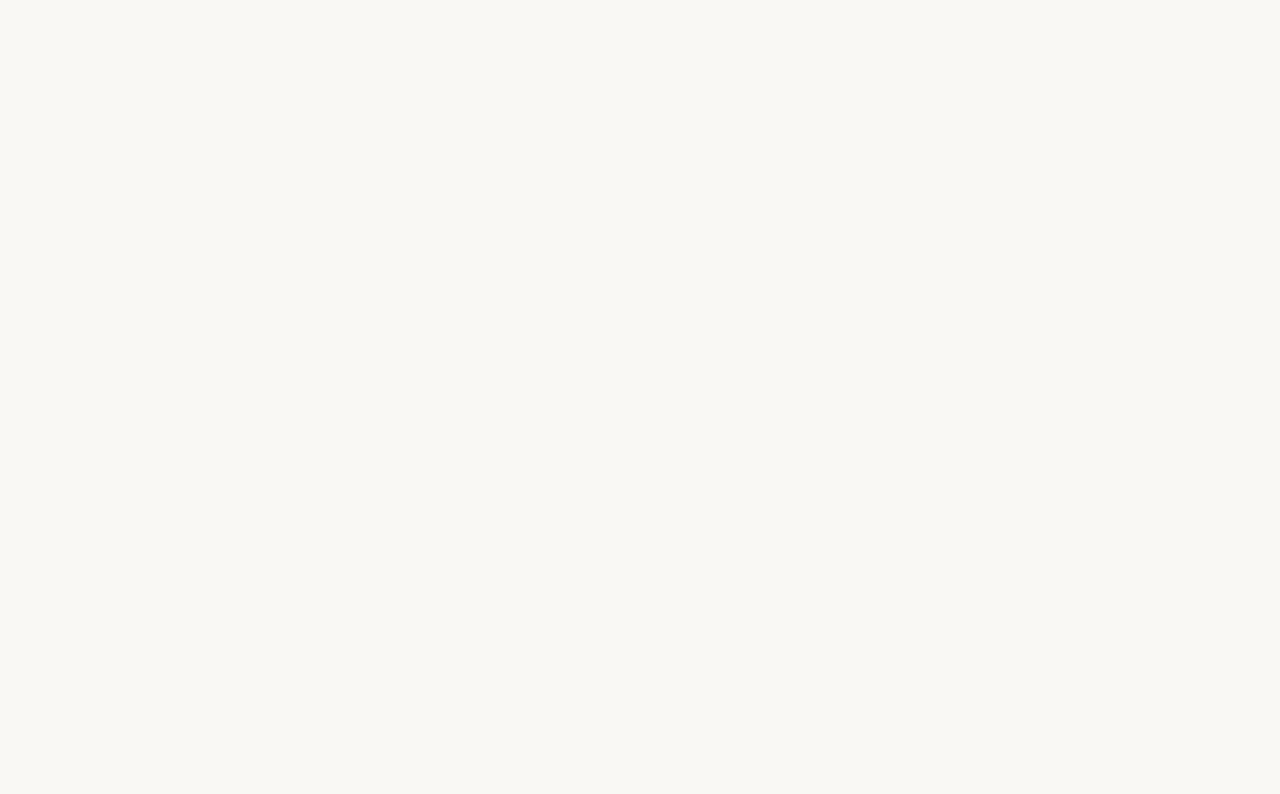
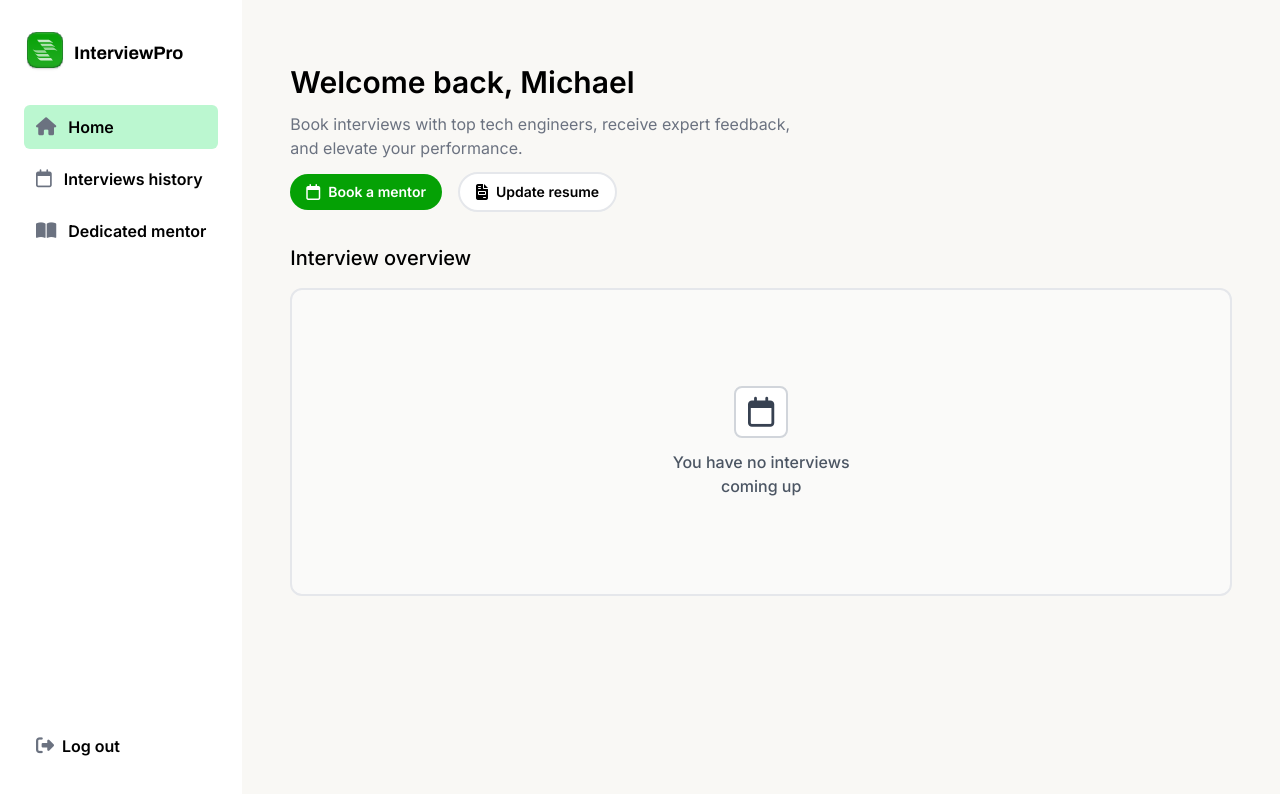
Before and after one commit to bahromiddin01/interview-react-app, a React (Create React App) app: page /dashboard in a window 1280 px wide. Before the commit this address had no page. Shown: the top 794 px of the page. Built offline with nearby package versions, Linux system fonts and the light colour scheme; the HTML template or start-up script is replaced by a standard one.

Commit message:
initial commit

```diff
--- a/src/App.js
+++ b/src/App.js
@@ -3,6 +3,7 @@ import { BrowserRouter, Routes, Route } from 'react-router-dom'
 import HomePage from './pages/HomePage'
 import SignUpPage from './pages/SignUpPage'
 import LogInPage from './pages/LogInPage'
+import DashboardPage from './pages/DashboardPage'
 
 export default function App() {
   return (
@@ -11,6 +12,7 @@ export default function App() {
         <Route path='/' element={<HomePage />} />
         <Route path='/signup' element={<SignUpPage />} />
         <Route path='/login' element={<LogInPage />} />
+        <Route path='/dashboard' element={<DashboardPage />} />
       </Routes>
     </BrowserRouter>
   )
--- /dev/null
+++ b/src/pages/DashboardPage.jsx
@@ -0,0 +1,82 @@
+import React from 'react'
+import logo from '../assets/images/logo.svg'
+import { supabase } from '../supabase/supabase'
+import { useNavigate } from 'react-router-dom'
+
+export default function DashboardPage() {
+
+    const navigate = useNavigate()
+
+    const handleLogOut = async e => {
+        e.preventDefault()
+
+        try {
+            const { error } = await supabase.auth.signOut()
+
+            if (error) {
+                console.error('Error:', error.message)
+            } else {
+                alert('You logged out')
+                navigate('/')
+            }
+        } catch (error) {
+            console.error('Error:', error.message)
+        }
+    }
+
+    return (
+        <div className='flex h-screen 4xl:container mx-auto'>
+            <div className='flex flex-col justify-between flex-none py-8 px-6 bg-white'>
+                <div className='flex flex-col gap-8'>
+                    <div className='flex items-center gap-2'>
+                        <img src={logo} alt="LogoImage" />
+                        <h4 className='text-lg font-bold font-archivo'>InterviewPro</h4>
+                    </div>
+                    <div className='flex flex-col gap-2'>
+                        <button className='flex items-center gap-3 bg-green-200 py-2 px-3 rounded-md'>
+                            <i className="fa-solid fa-house text-lg text-gray-500"></i>
+                            <p className='text-base font-semibold font-inter'>Home</p>
+                        </button>
+                        <button className='flex items-center gap-3 py-2 px-3 rounded-md hover:bg-green-200 transition-all duration-200 ease-in-out'>
+                            <i className="fa-regular fa-calendar text-lg text-gray-500"></i>
+                            <p className='text-base font-semibold font-inter'>Interviews history</p>
+                        </button>
+                        <button className='flex items-center gap-3 py-2 px-3 rounded-md hover:bg-green-200 transition-all duration-200 ease-in-out'>
+                            <i className="fa-solid fa-book-open text-lg text-gray-500"></i>
+                            <p className='text-base font-semibold font-inter'>Dedicated mentor</p>
+                        </button>
+                    </div>
+                </div>
+                <button onClick={handleLogOut} className='flex items-center gap-2 py-2 px-3 rounded-md hover:bg-green-200 transition-all duration-200 ease-in-out'>
+                    <i className="fa-solid fa-right-from-bracket text-lg text-gray-500"></i>
+                    <p className='text-base font-semibold font-inter'>Log out</p>
+                </button>
+            </div>
+            <div className='flex flex-col gap-8 flex-grow mx-12 my-16'>
+                <div className='flex flex-col gap-3 max-w-lg'>
+                    <h3 className='text-3xl font-semibold font-inter'>Welcome back, Michael</h3>
+                    <p className='text-base font-normal font-inter text-gray-500'>Book interviews with top tech engineers, receive expert feedback, and elevate your performance.</p>
+                    <div className='flex items-center gap-4'>
+                        <button className='flex items-center gap-2 py-2 px-4 bg-primaryGreen hover:bg-green-700 rounded-full transition-all duration-200 ease-in-out'>
+                            <i className='fa-regular fa-calendar text-white'></i>
+                            <p className='text-sm font-semibold font-inter text-white'>Book a mentor</p>
+                        </button>
+                        <button className='flex items-center gap-2 py-2 px-4 rounded-full bg-white border-2 hover:border-gray-400 transition-all duration-200 ease-in-out'>
+                            <i className="fa-solid fa-file-invoice"></i>
+                            <p className='text-sm font-semibold font-inter'>Update resume</p>
+                        </button>
+                    </div>
+                </div>
+                <div className='flex flex-col gap-4'>
+                    <h4 className='text-xl font-medium font-inter'>Interview overview</h4>
+                    <div className='flex flex-col items-center gap-3 bg-[#FAFAF9] border-2 rounded-xl py-16 xl:py-24'>
+                        <div>
+                            <i className='fa-regular fa-calendar bg-white py-1.5 px-3 border-2 border-gray-300 rounded-lg text-gray-700 text-3xl'></i>
+                        </div>
+                        <p className='max-w-52 text-base font-medium font-inter text-gray-600 text-center'>You have no interviews coming up</p>
+                    </div>
+                </div>
+            </div>
+        </div>
+    )
+}
--- a/src/pages/LogInPage.jsx
+++ b/src/pages/LogInPage.jsx
@@ -21,15 +21,12 @@ export default function LogInPage() {
             const { error } = await supabase.auth.signInWithPassword({
                 email: email,
                 password: password,
-                options: {
-                    emailRedirectTo: 'https://interview-react-app-beta.vercel.app/'
-                }
             })
 
             if (error) {
                 throw error
             } else {
-                window.location.href = 'https://interview-react-app-beta.vercel.app/'
+                navigate('/dashboard')
             }
         } catch (error) {
             console.error('Error:', error.message)
@@ -41,12 +38,14 @@ export default function LogInPage() {
         try {
             const { error } = await supabase.auth.signInWithOAuth({
                 provider: 'google',
-                options: {
-                    redirectTo: 'https://interview-react-app-beta.vercel.app/'
-                }
             })
 
-            if (error) throw error
+            if (error) {
+                throw error
+            } else {
+                navigate('/dashboard')
+            }
+
         } catch (err) {
             console.error('Sign in Error:', err.message)
             alert('Error sign in')
@@ -56,7 +55,7 @@ export default function LogInPage() {
     const [showIcon, setShowIcon] = useState(false)
 
     return (
-        <div className='lg:flex justify-between 4xl:container mx-auto'>
+        <div className='lg:flex justify-between mx-auto'>
             <div className='flex flex-col h-screen justify-between p-4 w-full'>
                 <div className='flex items-center gap-2'>
                     <img src={logo} alt="LogoImage" />
@@ -67,7 +66,7 @@ export default function LogInPage() {
                         <h3 className='text-3xl font-semibold font-inter'>Log in</h3>
                         <p className='text-base font-normal font-inter text-darkGray'>Welcome back! Please enter your details.</p>
                     </div>
-                    <form className='flex flex-col gap-2'>
+                    <form className='flex flex-col gap-2' onSubmit={handleLogin}>
                         <div className='flex flex-col gap-1'>
                             <label htmlFor="email" className='text-sm font-medium font-inter'>Email</label>
                             <input
@@ -104,7 +103,7 @@ export default function LogInPage() {
                             <button type='button' className='text-sm font-semibold font-inter text-primaryGreen hover:text-green-700'>Forgot password</button>
                         </div>
                         <div className='flex flex-col gap-4 mt-4'>
-                            <PrimaryButton buttonName={'Sign in'} type='submit' className='mt-4' onClick={handleLogin} />
+                            <PrimaryButton buttonName={'Sign in'} type='submit' className='mt-4' />
                         </div>
                     </form>
                     {errorMessage && <p className='text-red-600'>{errorMessage}</p>}
```
Also changed, not shown: src/pages/SignUpPage.jsx (+20 -35 lines).
